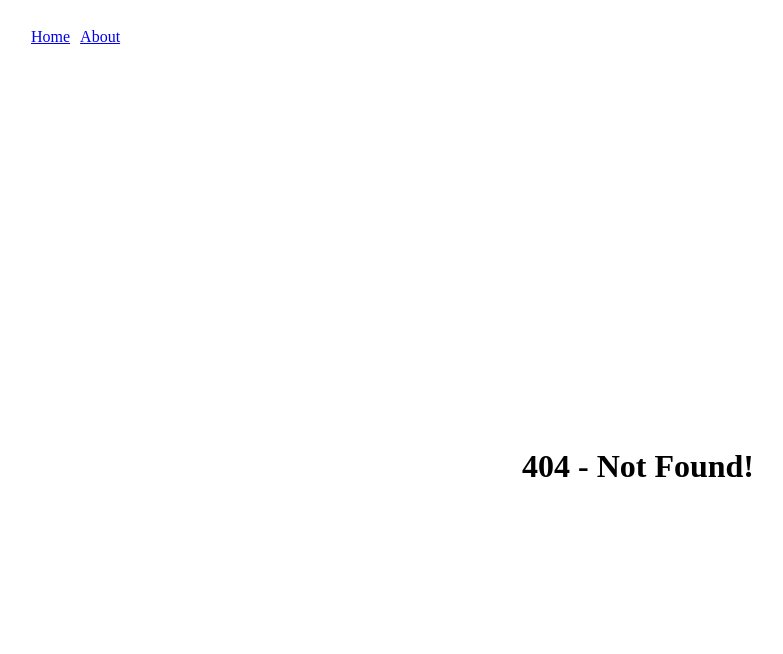
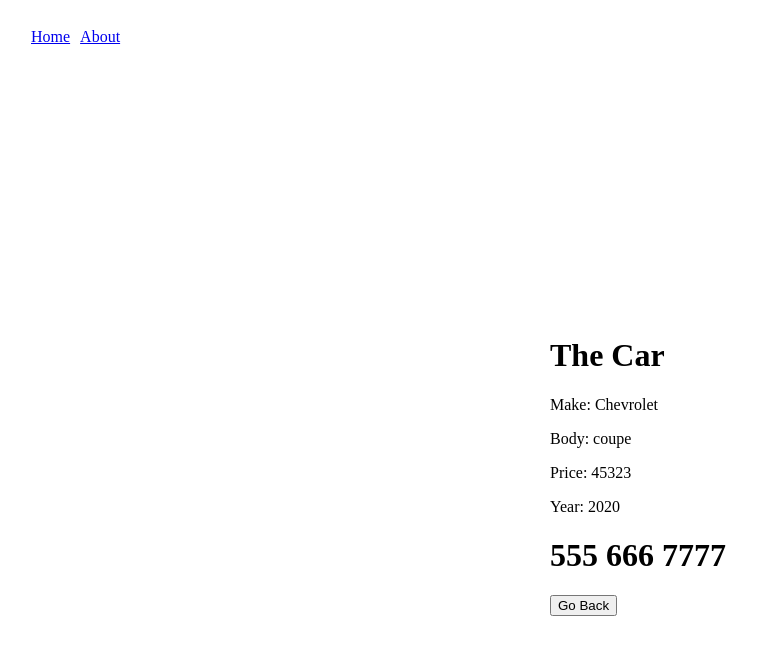
Before and after one commit to DwiPrema/vue-routing-learning, a Vue app: page /car/1/manufactorer in a window 1280 px wide. Before the commit this address had no page. Shown: the top 654 px of the page, without its empty margins (2-785 px from the left). Built offline with nearby package versions, Linux system fonts and the light colour scheme.

Commit message:
Nested Route

```diff
--- a/src/assets/main.css
+++ b/src/assets/main.css
@@ -1,5 +1,3 @@
-
-
 .container {
   height: 100vh;
   display: flex;
--- a/src/views/CarView.vue
+++ b/src/views/CarView.vue
@@ -1,10 +1,11 @@
 <script setup>
 import { onBeforeMount, ref } from "vue";
-import { useRoute } from "vue-router"
+import { useRoute, RouterView, useRouter } from "vue-router"
 import cars from '../data.json'
 
 const car = ref(null)
 const route = useRoute()
+const router = useRouter()
 
 const { id } = route.params
 
@@ -21,6 +22,8 @@ onBeforeMount(() => {
             <p>Body: {{ car.body }}</p>
             <p>Price: {{ car.price }}</p>
             <p>Year: {{ car.year }}</p>
+            <RouterView />
+            <button @click="router.back()">Go Back</button>
         </div>
 
         <div v-else>
--- /dev/null
+++ b/src/views/DealerView.vue
@@ -0,0 +1,5 @@
+<template>
+    <div>
+        <h1>111 222 3333</h1>
+    </div>
+</template>
--- /dev/null
+++ b/src/views/ManufactorerView.vue
@@ -0,0 +1,5 @@
+<template>
+    <div>
+        <h1>555 666 7777</h1>
+    </div>
+</template>
```
Also changed, not shown: src/router/index.js (+13 -1 lines).
